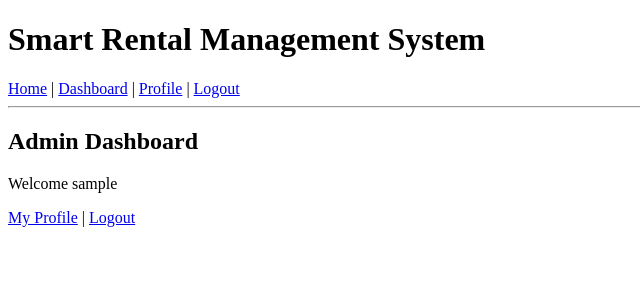
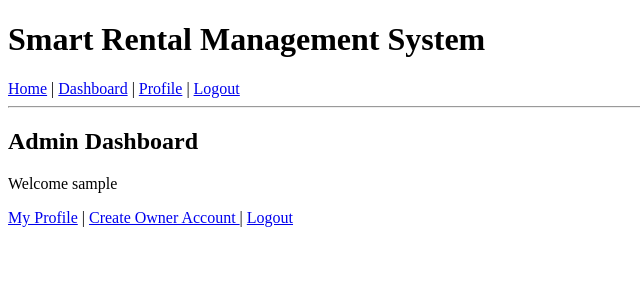
Before and after one commit to simonpaull/G-29-Smart-Rental-Management-System, a Django app: page /admin-dashboard/ in a window 1280 px wide. Shown: the top 300 px of the page, without its empty margins (0-640 px from the left). Run offline with Django 5.2, Linux system fonts and the light colour scheme; a user stored in the database is signed in; tables that the repository leaves empty hold one stand-in row (values such as "Sample post").

Commit message:
Save work before syncing with main

```diff
--- a/core/templates/admin_dashboard.html
+++ b/core/templates/admin_dashboard.html
@@ -5,5 +5,8 @@
 <p>Welcome {{ request.user.username }}</p>
 
 <a href="/profile/">My Profile</a> |
+<a href="{% url 'create_owner' %}">
+    Create Owner Account
+</a> |
 <a href="/logout/">Logout</a>
 {% endblock %}
--- a/core/templates/owner_dashboard.html
+++ b/core/templates/owner_dashboard.html
@@ -16,6 +16,9 @@
 </ul>
 
 <a href="/profile/">My Profile</a> |
+<a href="{% url 'create_tenant' %}">
+    Create Tenant Account
+</a> |
 <a href="/logout/">Logout</a>
 
 {% endblock %}
--- a/core/urls.py
+++ b/core/urls.py
@@ -25,8 +25,17 @@ urlpatterns = [
     path('login/', views.login_view, name='login'),
     path('logout/', views.logout_view, name='logout'),
     path('register/', views.register_view, name='register'),
-
+    path(
+        'create-owner/',
+         views.create_owner,
+            name='create_owner'
+ ),
     path('admin-dashboard/', views.admin_dashboard, name='admin_dashboard'),
+    path(
+        'create-tenant/',
+         views.create_tenant,
+            name='create_tenant'
+    ),
     path('tenant-dashboard/', views.tenant_dashboard, name='tenant_dashboard'),
     path('owner-dashboard/', views.owner_dashboard, name='owner_dashboard'),
     path('profile/', views.profile_view, name='profile'),
--- a/core/views.py
+++ b/core/views.py
@@ -419,3 +419,77 @@ def cancel_application(request, request_id):
         room_request.delete()
 
     return redirect('my_applications')
+
+@login_required
+def create_owner(request):
+
+    if request.user.profile.role != 'admin':
+        return redirect('login')
+
+    if request.method == 'POST':
+
+        full_name = request.POST.get('full_name')
+        username = request.POST.get('username')
+        email = request.POST.get('email')
+        password = request.POST.get('password')
+        phone_number = request.POST.get('phone_number')
+        address = request.POST.get('address')
+
+        user = User.objects.create_user(
+            username=username,
+            email=email,
+            password=password
+        )
+
+        Profile.objects.create(
+            user=user,
+            full_name=full_name,
+            role='owner',
+            phone_number=phone_number,
+            address=address,
+            email_verified=True
+        )
+
+        return redirect('admin_dashboard')
+
+    return render(
+        request,
+        'create_owner.html'
+    )
+
+@login_required
+def create_tenant(request):
+
+    if request.user.profile.role != 'owner':
+        return redirect('login')
+
+    if request.method == 'POST':
+
+        full_name = request.POST.get('full_name')
+        username = request.POST.get('username')
+        email = request.POST.get('email')
+        password = request.POST.get('password')
+        phone_number = request.POST.get('phone_number')
+        address = request.POST.get('address')
+
+        user = User.objects.create_user(
+            username=username,
+            email=email,
+            password=password
+        )
+
+        Profile.objects.create(
+            user=user,
+            full_name=full_name,
+            role='tenant',
+            phone_number=phone_number,
+            address=address,
+            email_verified=True
+        )
+
+        return redirect('owner_dashboard')
+
+    return render(
+        request,
+        'create_tenant.html'
+    )
```
Also changed, not shown: core/templates/create_owner.html (added, +29 -0 lines), core/templates/create_tenant.html (added, +29 -0 lines).
